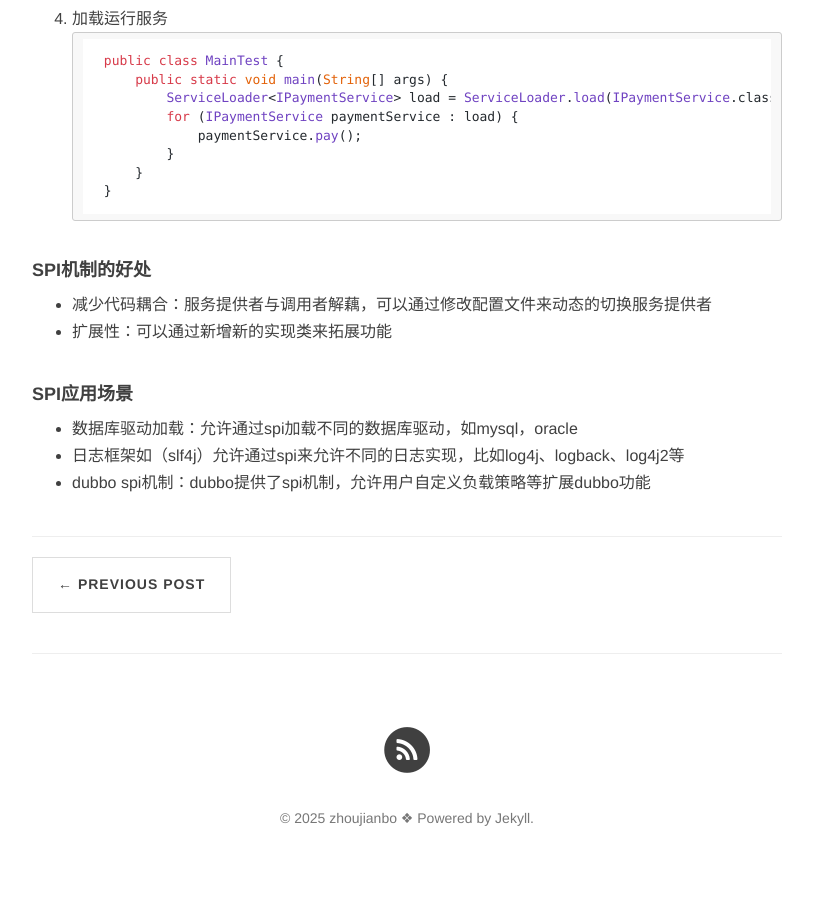
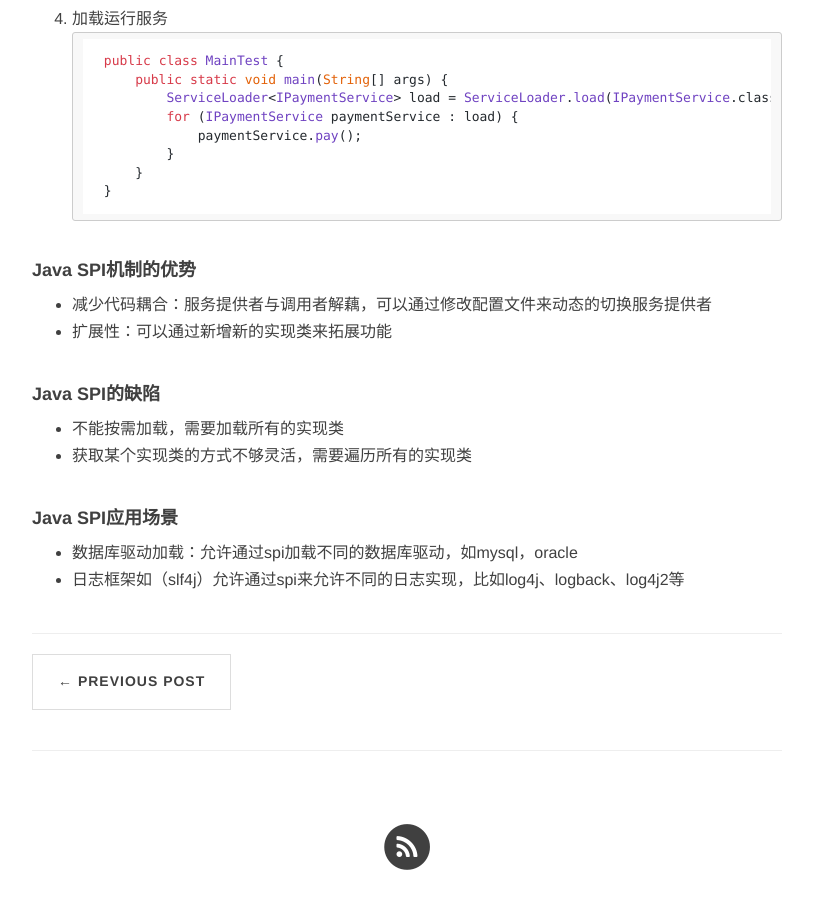
Before and after one commit to ZhouJianBoPro/ZhouJianBoPro.github.io, a Jekyll site: the page built from _posts/2025-03-04-Java SPI机制.md, in a window 1280 px wide and 900 px high, scrolled down 1413 px. Shown: the whole window, without its empty margins (233-1046 px from the left). Built offline with Jekyll 4.4.1, drawn with Linux system fonts in a browser that asks for light colours; nearby versions of some CDN libraries; comment, search, counter and statistics services are not loaded.

Commit message:
java spi机制

````diff
--- a/_posts/2025-03-04-SPI机制.md
+++ b/_posts/2025-03-04-Java SPI机制.md
@@ -1,8 +1,8 @@
 ---
 layout: post
-title: SPI机制
+title: Java SPI机制
 date: 2025-03-04
-tags: [other]
+tags: [spi]
 ---
 
 #### 什么是SPI机制
@@ -55,11 +55,14 @@ SPI（Service Provider Interface）机制是Java提供的一种服务注册机
     }
     ```
 
-#### SPI机制的好处
+#### Java SPI机制的优势
 - 减少代码耦合：服务提供者与调用者解藕，可以通过修改配置文件来动态的切换服务提供者
 - 扩展性：可以通过新增新的实现类来拓展功能
 
-#### SPI应用场景
+#### Java SPI的缺陷
+- 不能按需加载，需要加载所有的实现类
+- 获取某个实现类的方式不够灵活，需要遍历所有的实现类
+
+#### Java SPI应用场景
 - 数据库驱动加载：允许通过spi加载不同的数据库驱动，如mysql，oracle
 - 日志框架如（slf4j）允许通过spi来允许不同的日志实现，比如log4j、logback、log4j2等
-- dubbo spi机制：dubbo提供了spi机制，允许用户自定义负载策略等扩展dubbo功能
````
Also changed, not shown: _posts/2025-03-04-Java SPI加载数据库驱动.md (renamed from _posts/2025-03-04-SPI加载数据库驱动.md, +2 -2 lines).
